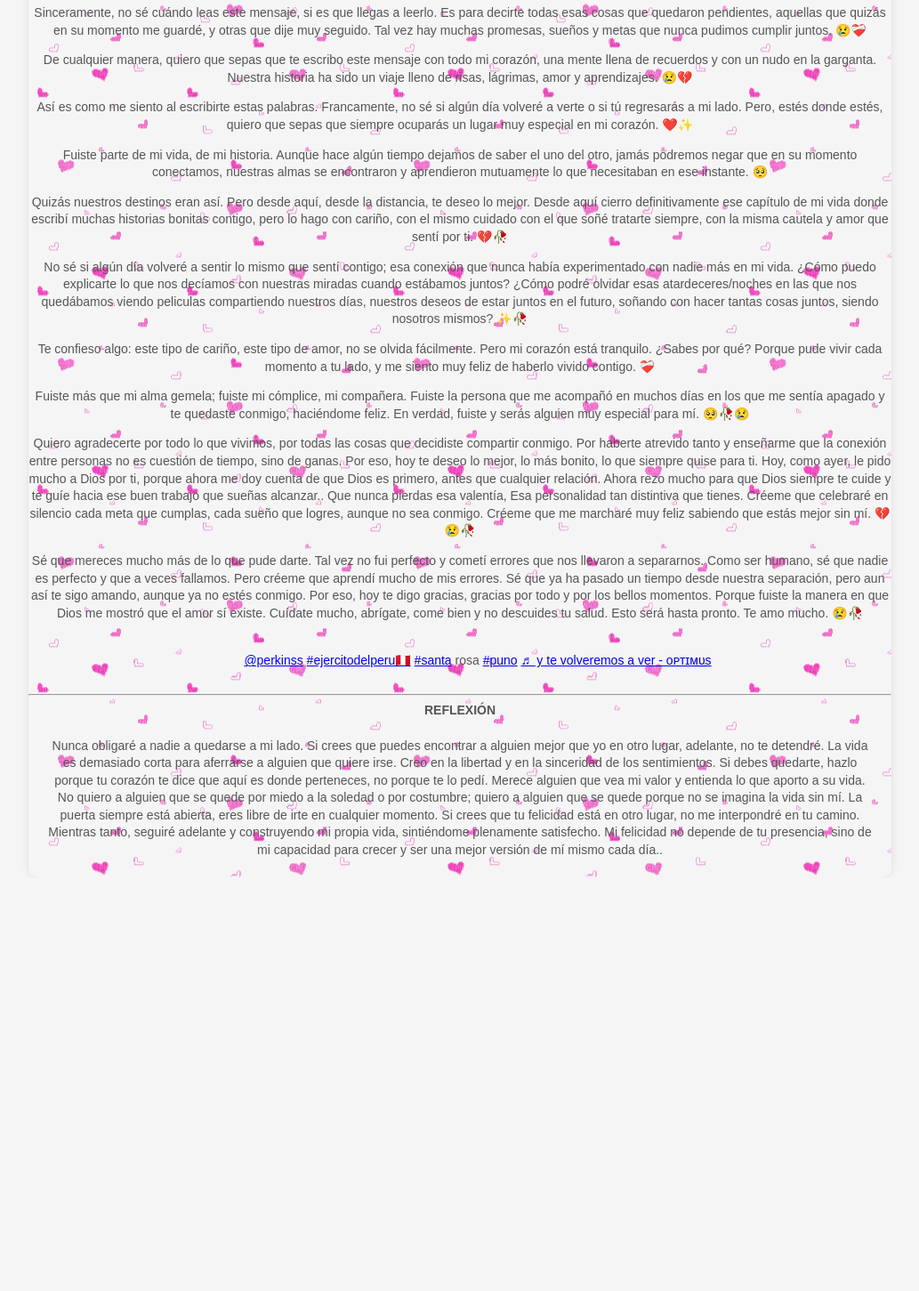
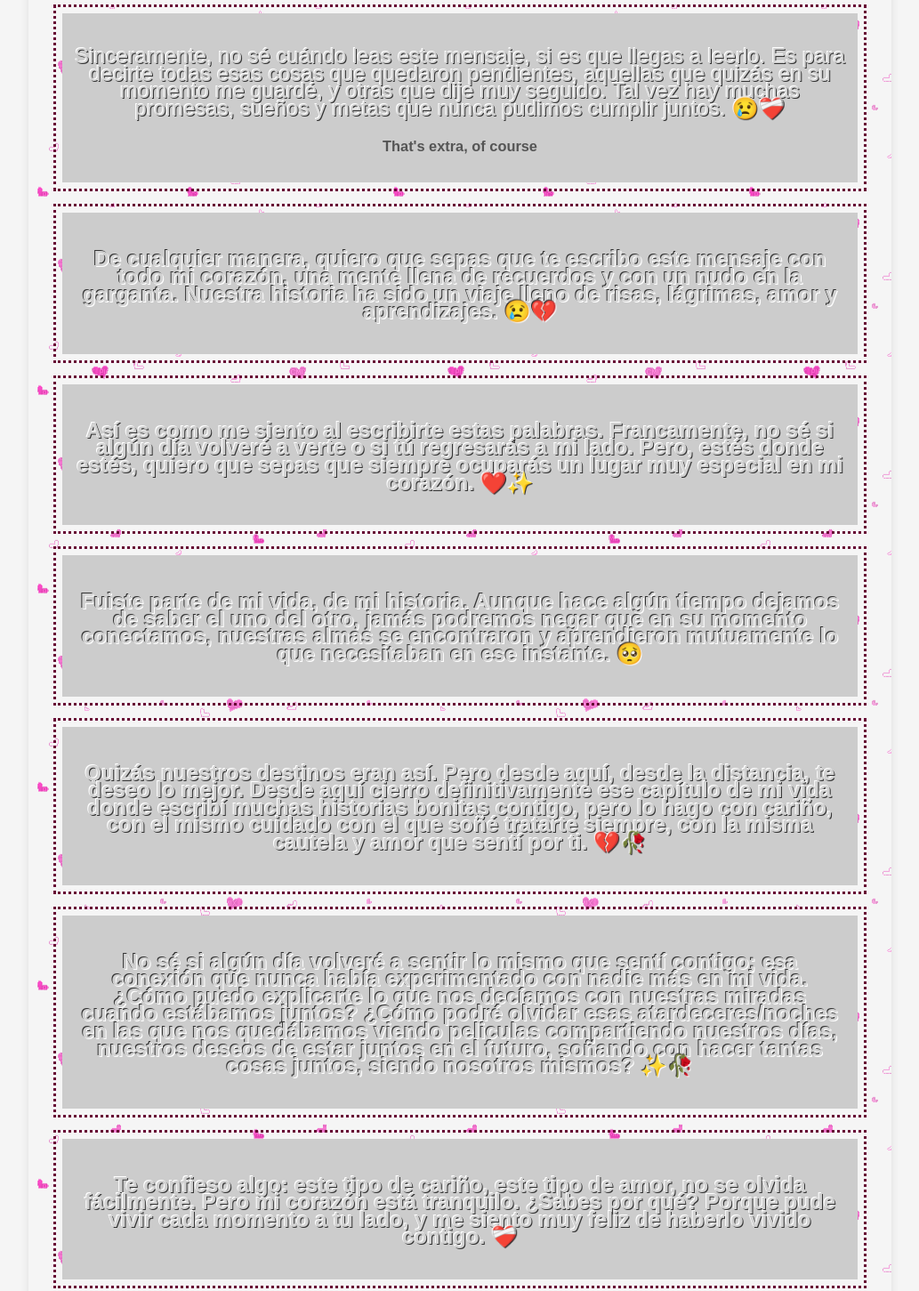
Before and after one commit to SantosNetsi/desAmor, a plain HTML site: page STNT/index.html in a window 1280 px wide. Shown: the part 330-1781 px from the top of the page at 89% size, without its empty margins (123-1156 px from the left). Before the commit the page ends 1316 px from the top, so only its background shows below. Drawn offline with nearby package versions, Linux system fonts and the light colour scheme; a script that the page names is missing.

Commit message:
Update index.html

```diff
--- a/STNT/index.html
+++ b/STNT/index.html
@@ -4,7 +4,7 @@
     <meta charset="UTF-8">
     <meta name="viewport" content="width=device-width, initial-scale=1.0">
     <title>Dedicado Para Ti</title>
-    <link rel="stylesheet"href="https://raw.githack.com/SantosNetsi/desAmor/f700e7f151f1c44cf581312afeef75e8b54f6683/STNT/styles.css">
+    <link rel="stylesheet"href="https://raw.githack.com/SantosNetsi/desAmor/main/STNT/styles.css">
     <script src="script.js"></script>
     <script src="https://ajax.googleapis.com/ajax/libs/jquery/2.1.1/jquery.min.js"></script>
 </head>
@@ -36,44 +36,75 @@
                     original - Bulux.502</a> </section>
         </blockquote>
         <script async src="https://www.tiktok.com/embed.js"></script>
-        <p>Sinceramente, no sé cuándo leas este mensaje, si es que llegas a leerlo. Es para decirte todas esas cosas que
+        <div class="santosnetsi">
+<div class="santosnetsi8">
+<p class="santosnetsi8a">Sinceramente, no sé cuándo leas este mensaje, si es que llegas a leerlo. Es para decirte todas esas cosas que
             quedaron pendientes, aquellas que quizás en su momento me guardé, y otras que dije muy seguido. Tal vez hay
             muchas promesas, sueños y metas que nunca pudimos cumplir juntos. 😢❤️‍🩹</p>
+<h3 class="santosnetsi8b">That's extra, of course</h3>
+</div>
+</div>
 
-        <p>De cualquier manera, quiero que sepas que te escribo este mensaje con todo mi corazón, una mente llena de
+<div class="santosnetsi">
+<div class="santosnetsi8">
+<p class="santosnetsi8b">De cualquier manera, quiero que sepas que te escribo este mensaje con todo mi corazón, una mente llena de
             recuerdos y con un nudo en la
             garganta. Nuestra historia ha sido un viaje lleno de risas, lágrimas, amor y aprendizajes.
             😢💔</p>
-
-        <p>Así es como me siento al escribirte estas palabras. Francamente, no sé si algún día volveré a verte o si tú
+</div>
+</div>
+<div class="santosnetsi">
+<div class="santosnetsi8">
+<p class="santosnetsi8a">Así es como me siento al escribirte estas palabras. Francamente, no sé si algún día volveré a verte o si tú
             regresarás a mi lado. Pero, estés donde estés, quiero que sepas que siempre ocuparás un lugar muy especial
             en mi corazón. ❤️✨</p>
+</div>
+</div>
 
-        <p>Fuiste parte de mi vida, de mi historia. Aunque hace algún tiempo dejamos de saber el uno del otro, jamás
+<div class="santosnetsi">
+<div class="santosnetsi8">
+<p class="santosnetsi8b">Fuiste parte de mi vida, de mi historia. Aunque hace algún tiempo dejamos de saber el uno del otro, jamás
             podremos negar que en su momento conectamos, nuestras almas se encontraron y aprendieron mutuamente lo que
             necesitaban en ese instante. 🥺</p>
-
-        <p>Quizás nuestros destinos eran así. Pero desde aquí, desde la distancia, te deseo lo mejor. Desde aquí cierro
+</div>
+</div>
+<div class="santosnetsi">
+<div class="santosnetsi8">
+<p class="santosnetsi8a">Quizás nuestros destinos eran así. Pero desde aquí, desde la distancia, te deseo lo mejor. Desde aquí cierro
             definitivamente ese capítulo de mi vida donde escribí muchas historias bonitas contigo, pero lo hago con
             cariño, con el mismo cuidado con el que soñé tratarte siempre, con la misma cautela y amor que sentí por ti.
-            💔🥀
-        </p>
-
-        <p>No sé si algún día volveré a sentir lo mismo que sentí contigo; esa conexión que nunca había experimentado
+            💔🥀</p>
+</div>
+</div>
+<div class="santosnetsi">
+<div class="santosnetsi8">
+<p class="santosnetsi8b">No sé si algún día volveré a sentir lo mismo que sentí contigo; esa conexión que nunca había experimentado
             con nadie más en mi vida. ¿Cómo puedo explicarte lo que nos decíamos con nuestras miradas cuando estábamos
             juntos? ¿Cómo podré olvidar esas atardeceres/noches en las que nos quedábamos viendo peliculas compartiendo
             nuestros días, nuestros
             deseos de estar juntos en el futuro, soñando con hacer tantas cosas juntos, siendo nosotros mismos? ✨🥀</p>
+</div>
+</div>
 
-        <p>Te confieso algo: este tipo de cariño, este tipo de amor, no se olvida fácilmente. Pero mi corazón está
+<div class="santosnetsi">
+<div class="santosnetsi8">
+<p class="santosnetsi8a">Te confieso algo: este tipo de cariño, este tipo de amor, no se olvida fácilmente. Pero mi corazón está
             tranquilo. ¿Sabes por qué? Porque pude vivir cada momento a tu lado, y me siento muy feliz de haberlo vivido
             contigo. ❤️‍🩹</p>
+</div>
+</div>
 
-        <p>Fuiste más que mi alma gemela; fuiste mi cómplice, mi compañera. Fuiste la persona que me acompañó en muchos
+<div class="santosnetsi">
+<div class="santosnetsi8">
+<p class="santosnetsi8b">Fuiste más que mi alma gemela; fuiste mi cómplice, mi compañera. Fuiste la persona que me acompañó en muchos
             días en los que me sentía apagado y te quedaste conmigo, haciéndome feliz. En verdad, fuiste y serás alguien
             muy especial para mí. 🥺🥀😢</p>
+</div>
+</div>
 
-        <p>Quiero agradecerte por todo lo que vivimos, por todas las cosas que decidiste compartir conmigo. Por haberte
+<div class="santosnetsi">
+<div class="santosnetsi8">
+<p class="santosnetsi8a">Quiero agradecerte por todo lo que vivimos, por todas las cosas que decidiste compartir conmigo. Por haberte
             atrevido tanto y enseñarme que la conexión entre personas no es cuestión de tiempo, sino de ganas. Por eso,
             hoy te deseo lo mejor, lo más bonito, lo que siempre quise para ti. Hoy, como ayer, le pido mucho a Dios por
             ti, porque ahora me doy cuenta de que Dios es primero, antes que cualquier relación. Ahora rezo mucho para
@@ -82,8 +113,12 @@
             valentía, Esa personalidad tan distintiva que tienes. Créeme que celebraré en silencio cada meta que
             cumplas, cada sueño que
             logres, aunque no sea conmigo. Créeme que me marcharé muy feliz sabiendo que estás mejor sin mí. 💔😢🥀</p>
+</div>
+</div>
 
-        <p>Sé que mereces mucho más de lo que pude darte. Tal vez no fui perfecto y cometí errores que nos llevaron a
+<div class="santosnetsi">
+<div class="santosnetsi8">
+<p class="santosnetsi8b">Sé que mereces mucho más de lo que pude darte. Tal vez no fui perfecto y cometí errores que nos llevaron a
             separarnos. Como ser humano, sé que nadie es perfecto y que a veces fallamos. Pero créeme que aprendí mucho
             de mis errores. Sé que ya ha pasado un tiempo desde nuestra separación, pero aun así te sigo amando, aunque
             ya
@@ -91,6 +126,9 @@
             manera en que Dios me mostró que el amor sí existe. Cuídate mucho, abrígate, come bien y no descuides tu
             salud.
             Esto será hasta pronto. Te amo mucho. 😢🥀</p>
+</div>
+</div>
+
         <blockquote class="tiktok-embed" cite="https://www.tiktok.com/@perkinss/video/7384593202562600198"
             data-video-id="7384593202562600198" style="max-width: 605px;min-width: 100%;">
             <section> <a target="_blank" title="@perkinss"
```
